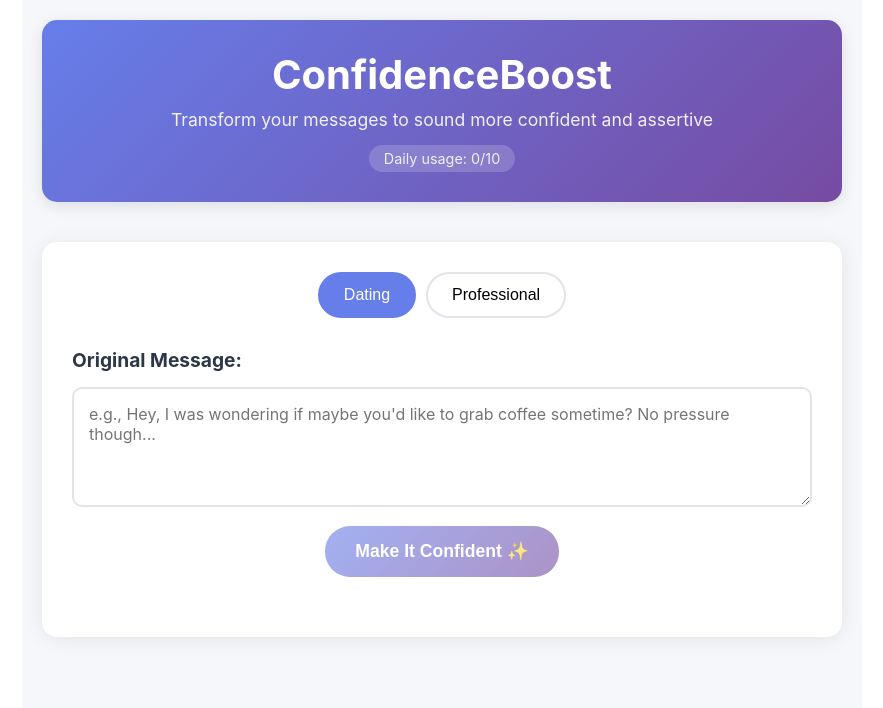
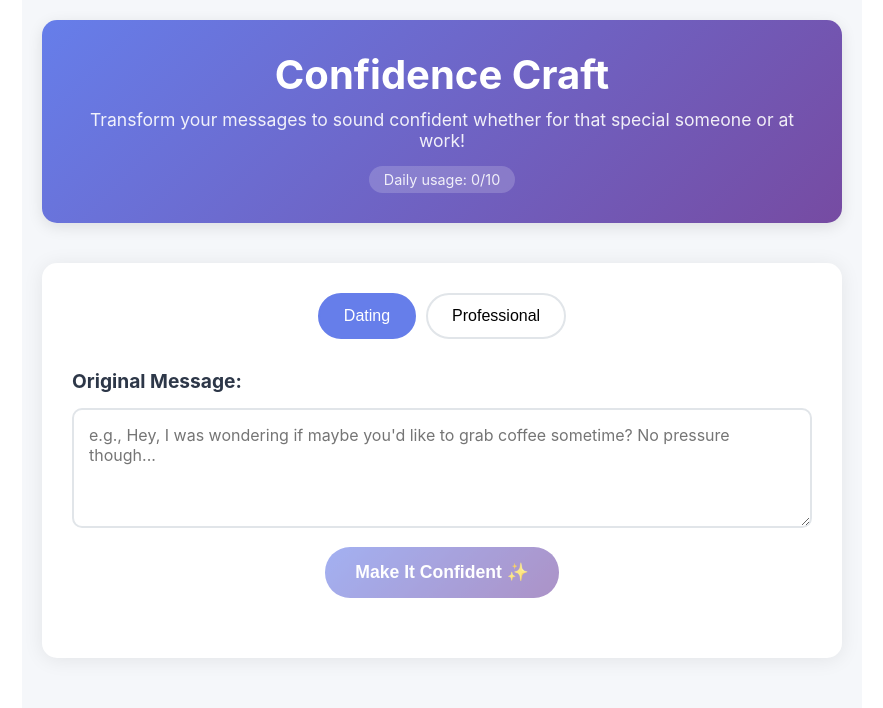
Before and after one commit to Ranga2904/confidence-craft-app, a React (Create React App) app: page / in a window 1280 px wide. Shown: the top 708 px of the page, without its empty margins (198-1081 px from the left). Built offline with nearby package versions, Linux system fonts and the light colour scheme.

Commit message:
Update App.js
Changed text

```diff
--- a/src/App.js
+++ b/src/App.js
@@ -66,8 +66,8 @@ function App() {
   return (
     <div className="App">
       <header className="app-header">
-        <h1>ConfidenceBoost</h1>
-        <p>Transform your messages to sound more confident and assertive</p>
+        <h1>Confidence Craft</h1>
+        <p>Transform your messages to sound confident whether for that special someone or at work!</p>
         <p className="usage-counter">Daily usage: {usageCount}/10</p>
       </header>
 
```
